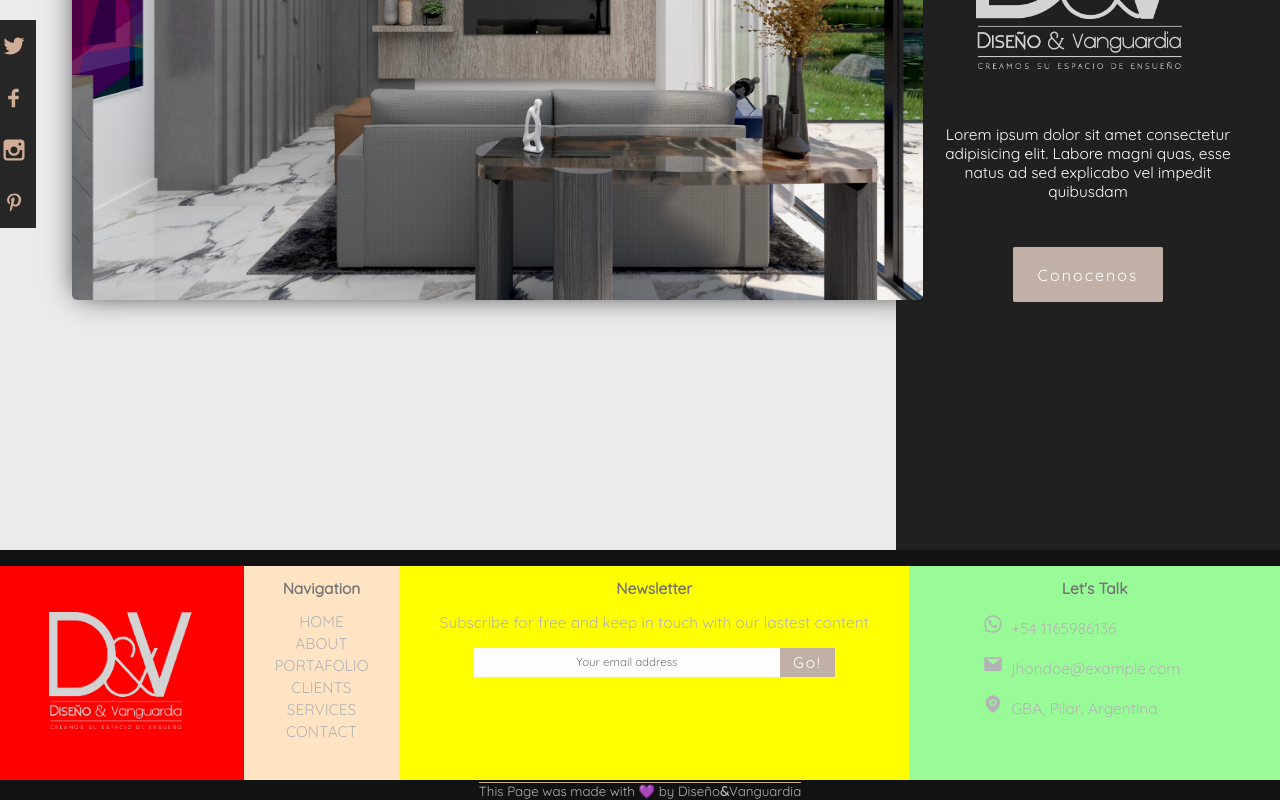
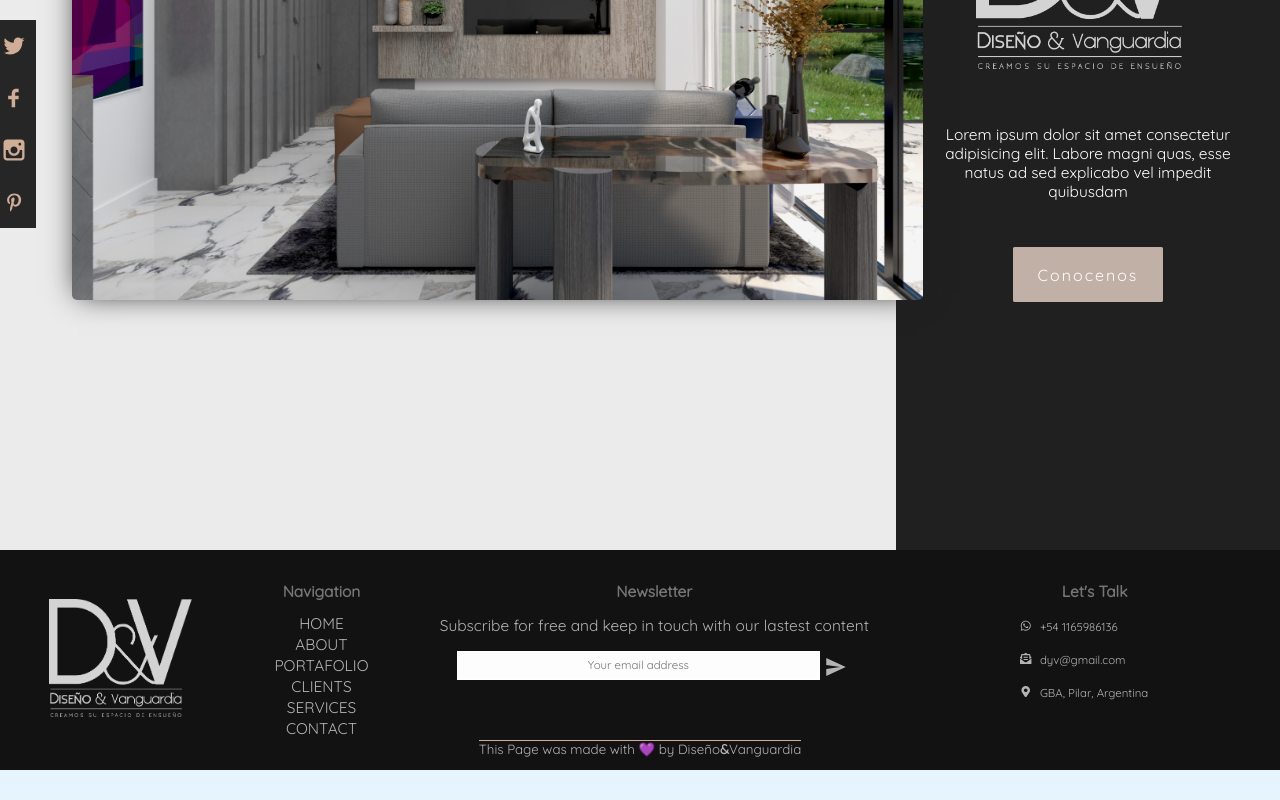
Before and after one commit to jose-valero/dyv-app, a React (Create React App) app: page / in a window 1280 px wide. Shown: the part 300-1100 px from the top of the page. After the commit the page ends 1070 px from the top, so only its background shows below. Built offline with nearby package versions, Linux system fonts and the light colour scheme; a web font is replaced by a local one.

Commit message:
culminacion fase de diseño del footer y fix de fontsize del header

```diff
--- a/src/assets/styles/Vars.scss
+++ b/src/assets/styles/Vars.scss
@@ -98,6 +98,11 @@ $color-pinterest: #e60023;
   padding: 0%;
 }
 
+@mixin centerFlex {
+  display: flex;
+  justify-content: flex-start;
+}
+
 @mixin textResponsive {
   font-size: calc(0.75rem + (24 - 16) * (100vw - 576px) / (2200 - 576));
 }
--- a/src/assets/styles/components/general/Footer.scss
+++ b/src/assets/styles/components/general/Footer.scss
@@ -12,17 +12,15 @@
   a,
   p,
   h2,
-  p,
-  span {
+  p {
     @include textResponsive;
     @include breakpoint(mobile) {
       @include textFooterResponsive;
     }
   }
 
-  display: flex;
+  @include centerFlex;
   @include fluid;
-  align-self: flex-end;
   position: relative;
   bottom: 0;
   width: 100%;
@@ -30,11 +28,13 @@
   background-color: $pal-2_dark;
   overflow: hidden;
 }
+
 .footer__section-logo {
-  background-color: red;
+  // background-color: red;
   width: 18%;
   padding: 0.5rem;
-  margin-top: 1rem;
+  margin: auto;
+  text-align: center;
   @include breakpoint(mobile) {
     display: none;
   }
@@ -42,19 +42,23 @@
     max-width: 70%;
     min-width: 50px;
     height: auto;
-    margin: 15%;
+    margin-top: 2rem;
   }
 }
 
 .footer__nav {
-  background-color: bisque;
-  display: flex;
-  justify-content: center;
+  // background-color: bisque;
+  // @include centerFlex;
   width: 12.333%;
   text-align: center;
-  margin-top: 1rem;
+  // margin-top: 1rem;
+  @include breakpoint(mobile) {
+    width: 20%;
+  }
   &--content {
-    @include fluid;
+    // border: 2px red solid;
+    // @include fluid;
+    margin-top: 2rem;
 
     &--items {
       margin-top: 0.125rem;
@@ -77,33 +81,32 @@
 }
 
 .footer__newsletter {
-  background-color: yellow;
+  // background-color: yellow;
   text-align: center;
   width: 40.333%;
-  margin-top: 1rem;
-  display: flex;
-  justify-content: center;
+
+  // margin-top: 1rem;
+  // @include centerFlex;
+  @include breakpoint(mobile) {
+    width: 50%;
+  }
   &--content {
-    .sendButton,
-    .button,
-    svg {
-      height: 29px;
-      width: 55px;
-      border-radius: 0px;
-      a {
-        color: $pal-2_white;
-      }
+    // border: 2px red solid;
+    margin-top: 2rem;
+    .sendButton {
+      cursor: pointer;
     }
+
     form {
       display: flex;
       justify-content: center;
-
       input {
         width: 70%;
         float: left;
         height: 25px;
         text-align: center;
         font-family: inherit;
+
         @include textFooterResponsive;
         outline: 0;
         &[type='email'] {
@@ -115,18 +118,31 @@
         }
       }
     }
+
+    .footer__newsletter--button {
+      background-color: transparent;
+      @include fluid;
+      border: none;
+      outline: 0;
+    }
   }
 }
 
 .footer__social {
-  background-color: palegreen;
+  // background-color: palegreen;
+  width: 29.333%;
+  // margin-top: 1rem;
+  @include breakpoint(mobile) {
+    width: 30%;
+  }
+  &--content {
+    // border: 2px red solid;
+    margin-top: 2rem;
 
-  width: 29.333%;
-  margin-top: 1rem;
-  &--content {
     &--items {
-      text-align: start;
-      margin: 1rem 0 1rem 20%;
+      @include textFooterResponsive;
+      margin: 5% 0% 1rem 30%;
+      // @include centerFlex;
     }
   }
 }
@@ -134,7 +150,7 @@
 .footer__quote {
   color: $warm_gray;
   background-color: $pal-2_dark;
-  @include fluid;
+  padding-bottom: 0.75rem;
   text-align: center;
   small {
     border-top: 1px $warm_oj-1 solid;
--- a/src/assets/styles/components/general/Header.scss
+++ b/src/assets/styles/components/general/Header.scss
@@ -19,6 +19,7 @@ li {
   list-style: none;
   text-decoration: none;
   text-transform: uppercase;
+  @include textFooterResponsive;
 }
 ul {
   margin: 0;
--- a/src/components/general/Footer.jsx
+++ b/src/components/general/Footer.jsx
@@ -1,17 +1,24 @@
-import React from 'react';
+import React, { useState } from 'react';
 import fullLogo from '../../assets/statics/images/LogoLight.png';
 import { Link } from 'react-router-dom';
-import { Button } from '../Button';
-
+import { FaWhatsapp, FaMapMarkerAlt, FaEnvelopeOpenText } from 'react-icons/fa';
+import { IoMdSend } from 'react-icons/io';
 import '../../assets/styles/components/general/Footer.scss';
-import {
-  AiOutlineWhatsApp,
-  AiFillMail,
-  AiFillEnvironment,
-} from 'react-icons/ai';
-import { IoIosSend } from 'react-icons/io';
 
 const Footer = () => {
+  const [email, setEmail] = useState('');
+
+  const handleSubmit = (e) => {
+    e.preventDefault();
+
+    alert(`Submitting email ${email}`);
+    setEmail('');
+  };
+
+  const sendOnChange = (e) => {
+    setEmail(e.target.value);
+  };
+
   return (
     <>
       <div className='footer__container'>
@@ -48,15 +55,26 @@ const Footer = () => {
             <h2>Newsletter</h2>
             <p>Subscribe for free and keep in touch with our lastest content</p>
             <>
-              <form>
-                <input type='email' placeholder='Your email address' />
-                <Button
+              <form onSubmit={handleSubmit}>
+                <input
+                  type='email'
+                  htmlFor='Email'
+                  placeholder='Your email address'
+                  value={email}
+                  onChange={sendOnChange}
+                  required
+                />
+                <button
                   type='submit'
-                  name='Go!'
-                  className='sendButton'
-                  value='Go!'
-                  route="#"
-                />
+                  value='Submit'
+                  className='footer__newsletter--button'
+                >
+                  <IoMdSend
+                    name='Go!'
+                    className='sendButton'
+                    style={iconSend}
+                  />
+                </button>
               </form>
             </>
           </div>
@@ -65,15 +83,15 @@ const Footer = () => {
           <div className='footer__social--content'>
             <h2 style={{ textAlign: 'center' }}>Let's Talk</h2>
             <div className='footer__social--content--items'>
-              <AiOutlineWhatsApp style={iconStyle} />
+              <FaWhatsapp style={iconStyle} />
               <span>+54 1165986136</span>
             </div>
             <div className='footer__social--content--items'>
-              <AiFillMail style={iconStyle} />
-              <span>jhondoe@example.com</span>
+              <FaEnvelopeOpenText style={iconStyle} />
+              <span>dyv@gmail.com</span>
             </div>
             <div className='footer__social--content--items'>
-              <AiFillEnvironment style={iconStyle} />
+              <FaMapMarkerAlt style={iconStyle} />
               <span>GBA, Pilar, Argentina</span>
             </div>
           </div>
@@ -91,20 +109,12 @@ const Footer = () => {
 const iconStyle = {
   fill: '#b3b3b5',
   marginRight: '0.5rem',
-  textAlign: 'end',
-  width: '20px',
+};
+
+const iconSend = {
+  fill: '#b3b3b5',
+  margin: '0.25rem',
+  width: '24px',
   height: 'auto',
 };
-
-const formGroup = {
-  position: 'relative',
-  // display: -ms-flexbox;
-  display: 'flex',
-  // -ms-flex-wrap: wrap;
-  flexWrap: 'wrap',
-  // -ms-flex-align: stretch;
-  alignItems: 'stretch',
-  width: '100%',
-};
-
 export default Footer;
--- a/src/components/general/Header.jsx
+++ b/src/components/general/Header.jsx
@@ -3,7 +3,7 @@ import { connect } from 'react-redux';
 import { lanSelect } from '../../actions';
 import { Link } from 'react-router-dom';
 import { HiMenuAlt3 } from 'react-icons/hi';
-import { TiHome } from 'react-icons/ti';
+
 import LogoImg from '../../assets/statics/images/mini-logo.png';
 import spainFlag from '../../assets/statics/images/spainFlag.png';
 import usaFlag from '../../assets/statics/images/usaFlag.png';
@@ -90,9 +90,6 @@ class Header extends React.Component {
               <Link className='menu__links' to='/contact'>
                 <li className='menu__names'>Contact</li>
               </Link>
-              <Link className='menu__links' to='/'>
-                <TiHome className='menu__home-icon' />
-              </Link>
             </ul>
             <div className='menu__language'>
               <Link
```
